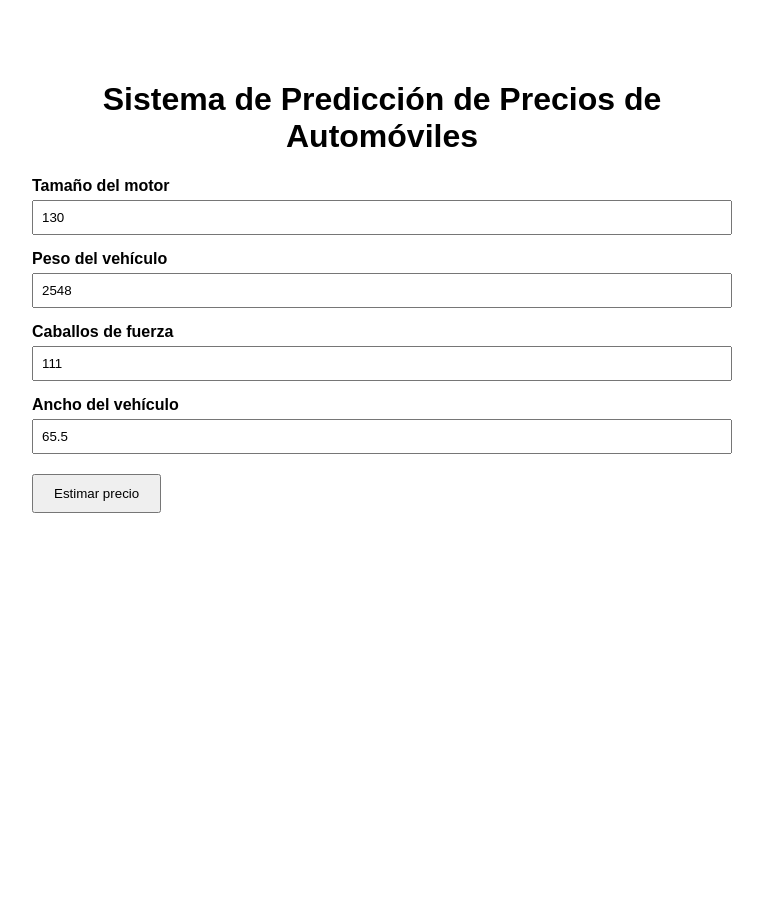
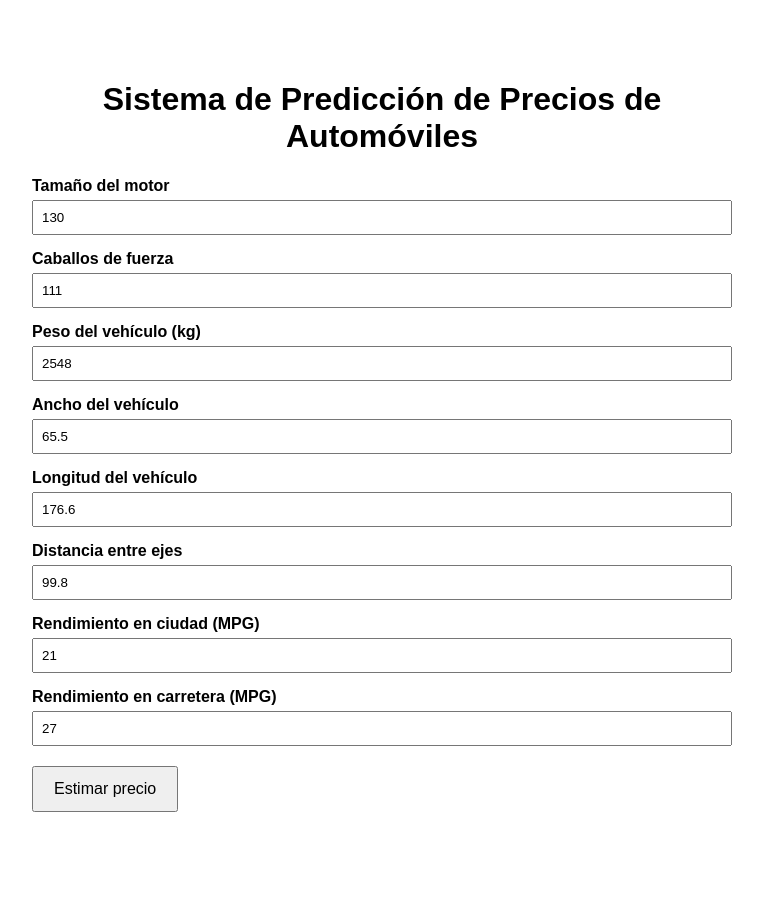
Before and after one commit to el-ricky/ProyectoRenderAutos, a Flask app: page / in a window 1280 px wide. Shown: the whole page, without its empty margins (258-1021 px from the left). Before the commit the page ends 513 px from the top, so only its background shows below. Run offline with Flask 3, Linux system fonts and the light colour scheme; parts of the project's set-up code (start-up, migrations or seed data) failed here and were passed over.

Commit message:
Cambios en el index

```diff
--- a/templates/index.html
+++ b/templates/index.html
@@ -32,14 +32,16 @@
 
         button {
             margin-top: 20px;
-            padding: 10px 20px;
+            padding: 12px 20px;
             cursor: pointer;
+            font-size: 16px;
         }
 
         #resultado {
             margin-top: 25px;
             font-size: 24px;
             font-weight: bold;
+            text-align: center;
         }
     </style>
 </head>
@@ -50,14 +52,26 @@
     <label for="enginesize">Tamaño del motor</label>
     <input type="number" id="enginesize" value="130">
 
-    <label for="curbweight">Peso del vehículo</label>
-    <input type="number" id="curbweight" value="2548">
-
     <label for="horsepower">Caballos de fuerza</label>
     <input type="number" id="horsepower" value="111">
 
+    <label for="curbweight">Peso del vehículo (kg)</label>
+    <input type="number" id="curbweight" value="2548">
+
     <label for="carwidth">Ancho del vehículo</label>
     <input type="number" step="0.1" id="carwidth" value="65.5">
+
+    <label for="carlength">Longitud del vehículo</label>
+    <input type="number" step="0.1" id="carlength" value="176.6">
+
+    <label for="wheelbase">Distancia entre ejes</label>
+    <input type="number" step="0.1" id="wheelbase" value="99.8">
+
+    <label for="citympg">Rendimiento en ciudad (MPG)</label>
+    <input type="number" id="citympg" value="21">
+
+    <label for="highwaympg">Rendimiento en carretera (MPG)</label>
+    <input type="number" id="highwaympg" value="27">
 
     <button onclick="predecir()">Estimar precio</button>
 
@@ -68,17 +82,17 @@
 
             const datos = {
                 enginesize: Number(document.getElementById("enginesize").value),
+                horsepower: Number(document.getElementById("horsepower").value),
                 curbweight: Number(document.getElementById("curbweight").value),
-                horsepower: Number(document.getElementById("horsepower").value),
                 carwidth: Number(document.getElementById("carwidth").value),
+                carlength: Number(document.getElementById("carlength").value),
+                wheelbase: Number(document.getElementById("wheelbase").value),
+                citympg: Number(document.getElementById("citympg").value),
+                highwaympg: Number(document.getElementById("highwaympg").value),
 
                 cylindernumber_four: 1,
-                highwaympg: 27,
-                citympg: 21,
-                carlength: 176.6,
                 drivewheel_rwd: 0,
                 drivewheel_fwd: 1,
-                wheelbase: 99.8,
                 boreratio: 3.47,
                 fuelsystem_mpfi: 1,
                 fuelsystem_2bbl: 0,
```
